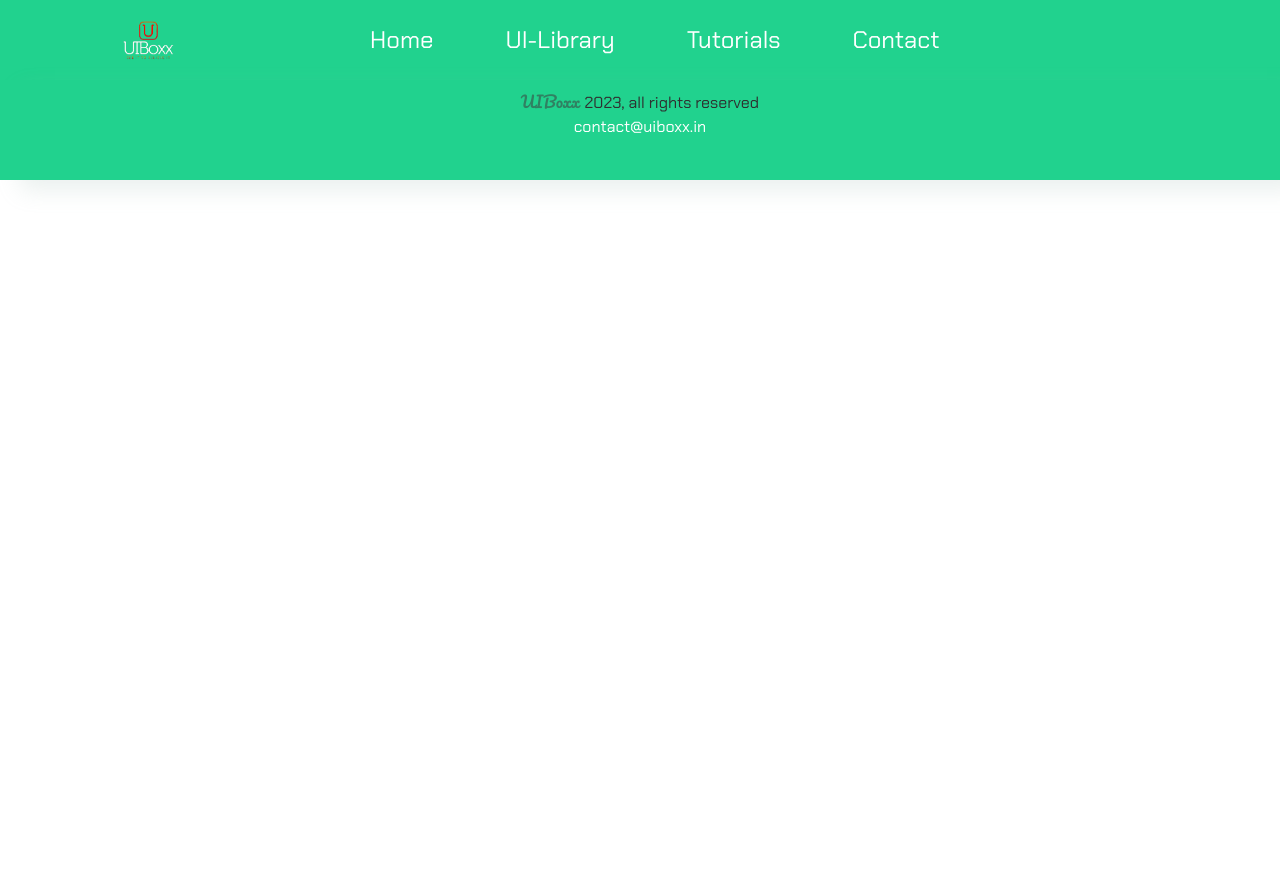
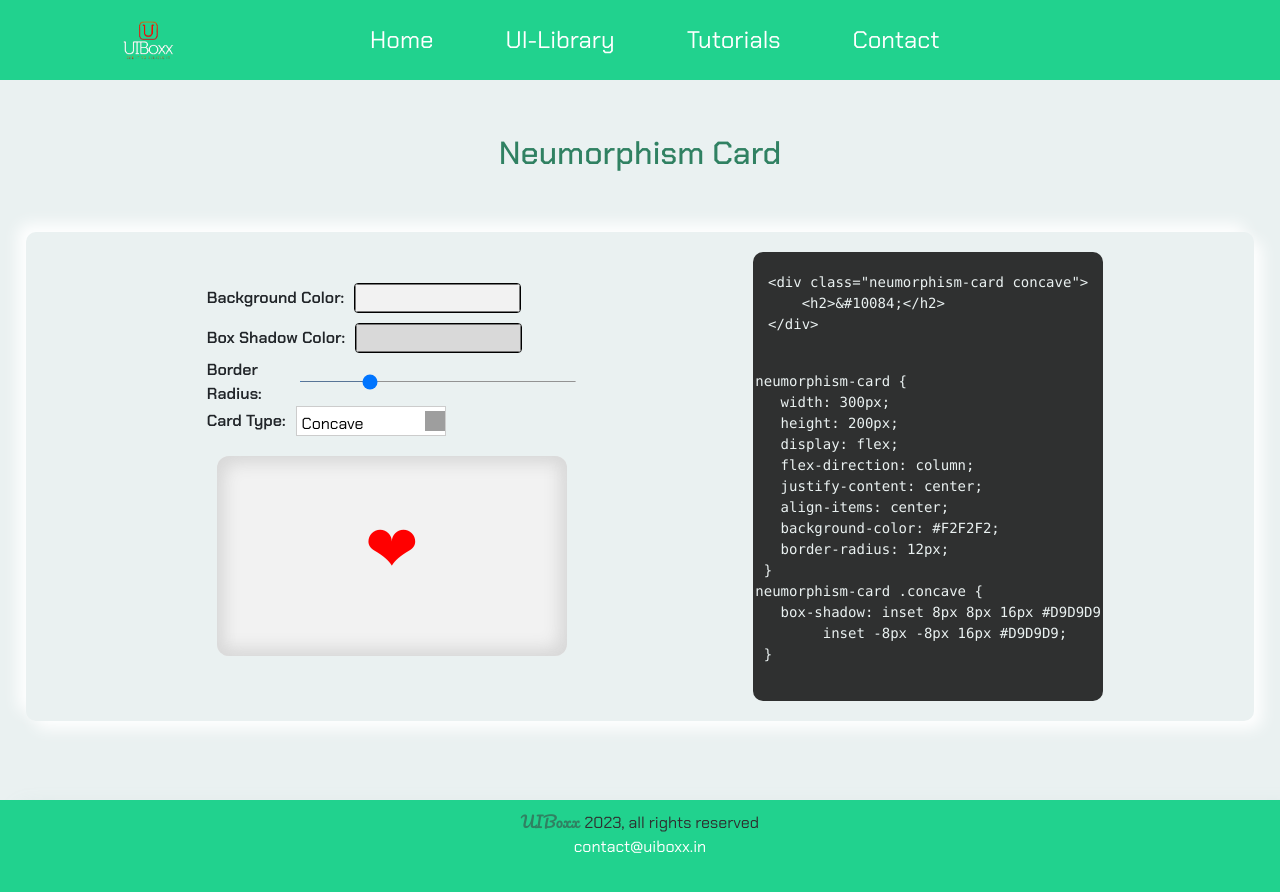
Before and after one commit to UIBoxx/site, a React (Vite) app: page /neubox in a window 1280 px wide. Shown: the top 892 px of the page. Before the commit the page ends 800 px from the top, so only its background shows below. Built offline with nearby package versions, Linux system fonts and the light colour scheme; grey boxes are pictures that could not be loaded.

Commit message:
commited

```diff
--- a/src/App.tsx
+++ b/src/App.tsx
@@ -20,6 +20,7 @@ import InputGenerator from "./tools/InputTool";
 import FlexboxGenerator from "./tools/flexBoxTool";
 import GridGenerator from './tools/gridBoxTool';
 import ToolsBanner from './components/BannerTools';
+import NeumorphismCardGenerator from "./tools/NeuCard";
 
 function App() {
   return (
@@ -106,6 +107,10 @@ function App() {
               path="/grid"
               element={<GridGenerator/>}
             />
+            <Route
+              path="/neubox"
+              element={<NeumorphismCardGenerator/>}
+            />
           </Routes>
         </body>
         <Footer />
--- a/src/CSS/tutorial.css
+++ b/src/CSS/tutorial.css
@@ -58,7 +58,7 @@
 }
 
 .banner-content-card {
-  width: 350px;
+  width: 300px;
   height: 150px;
   display: flex;
   align-items: center;
@@ -69,6 +69,8 @@
   /* box-shadow: 8px 8px 16px #d9d9d9, -8px -8px 16px #d9d9d9; */
 
 }
+
+
 
 @media only screen and (max-width: 700px) {
 
@@ -215,6 +217,9 @@
   cursor: pointer;
 }
 
+#YellowBox{
+  background-color: #dcc410;
+}
 
 .tools-banner {
   min-height: 350px;
@@ -934,10 +939,113 @@ font-weight: bold;
 }
 
 .all-news .news-card h2{
-  color: #c52525;
+  color: #ce8b0d;
 }
 
 .all-news .news-card p{
   color: var(--textColor);
   font-size: 1rem;
 }
+
+.generator-body {
+  min-height: 90vh;
+  display: flex;
+  align-items: center;
+  justify-content: center;
+  flex-wrap: wrap;
+  padding: 40px 0;
+  background-color: var(--mainColor);
+  font-family: "Chakra Petch", sans-serif;
+}
+
+h1 {
+  margin-bottom: 20px;
+}
+
+.generator-header {
+  display: flex;
+  flex-direction: column;
+  align-items: center;
+  margin-top: 40px;
+}
+
+.card-generator {
+  width: 96vw;
+  display: flex;
+  flex-direction: row;
+  flex-wrap: wrap;
+  align-items: center;
+  justify-content: space-evenly;
+}
+
+.card-properties {
+  display: flex;
+  flex-direction: column;
+  margin: 20px;
+}
+
+.card-property {
+  display: flex;
+  align-items: center;
+}
+
+.card-property label {
+  margin-right: 10px;
+}
+
+.neumorphism-card {
+  width: 350px;
+  height: 200px;
+  margin: 20px 10px;
+  display: flex;
+  flex-direction: column;
+  justify-content: center;
+  align-items: center;
+  background-color: #f2f2f2;
+  box-shadow: inset 4px 4px 10px #d9d9d9, inset -4px -4px 10px #d9d9d9;
+}
+
+.neumorphism-card h2 {
+  margin-bottom: 10px;
+  font-size: 4rem;
+  color: red;
+}
+
+
+.concave {
+  box-shadow: inset 4px 4px 10px #d9d9d9, inset -4px -4px 10px #d9d9d9;
+}
+
+.convex {
+  box-shadow: 4px 4px 10px #d9d9d9, -4px -4px 10px #d9d9d9;
+}
+
+.flat {
+  box-shadow: 8px 8px 16px #d9d9d9, -8px -8px 16px #d9d9d9;
+}
+
+.neubox-code-container {
+  display: flex;
+  justify-content: center;
+  align-items: center;
+  width: 350px;
+  background-color: var(--textColor);
+  color: var(--mainColor);
+  border-radius: 10px;
+}
+
+.neuboxcode-section {
+  display: flex;
+  justify-content: center;
+  align-items: center;
+  flex-direction: column;
+  padding: 10px;
+}
+
+pre {
+  display: flex;
+  justify-content: center;
+  align-items: center;
+  flex-wrap: wrap;
+  padding: 10px;
+}
--- a/src/components/BannerTools.tsx
+++ b/src/components/BannerTools.tsx
@@ -33,6 +33,9 @@ function ToolsBanner() {
     fetchData();
   }, []);
 
+  const AllTools = toolsData.slice().reverse();
+
+
   return (
     <div className="tools-banner">
       <div className="banner-title">
@@ -47,9 +50,9 @@ function ToolsBanner() {
             <p>please wait...</p>
           </div>
         ) : (
-          toolsData.map((tool, index) => (
+          AllTools.map((tool, index) => (
             <div className="banner-content-card" key={index}>
-              <div className="banner-title-head">
+              <div className="banner-title-head" id="YellowBox">
                 <h2>{tool.title}</h2>
                 <div className="action-area">
                   <a href={tool.link}>{tool.action}</a>
--- /dev/null
+++ b/src/tools/NeuCard.tsx
@@ -0,0 +1,186 @@
+import React, { useState } from "react";
+import { Helmet } from "react-helmet";
+import "../CSS/tutorial.css";
+
+function NeumorphismCardGenerator() {
+  const pageTitle = "Neumorphism Card Generator";
+  const pageDescription =
+    "Generate Neumorphism cards easily with this card generator tool.";
+  const pageKeywords =
+    "Neumorphism card generator, Neumorphism design, card generator, web development";
+
+  const [cardProperties, setCardProperties] = useState({
+    backgroundColor: "#F2F2F2",
+    boxShadowColor: "#D9D9D9",
+    borderRadius: "12",
+    cardForm: "concave",
+  });
+
+  const handlePropertyChange = (
+    propertyName: string,
+    propertyValue: string
+  ) => {
+    setCardProperties((prevProperties) => ({
+      ...prevProperties,
+      [propertyName]: propertyValue,
+    }));
+  };
+
+  const { backgroundColor, boxShadowColor, borderRadius, cardForm } =
+    cardProperties;
+
+  const cardStyle = {
+    backgroundColor,
+    boxShadow: getBoxShadow(cardForm, boxShadowColor),
+    borderRadius: `${borderRadius}px`,
+  };
+
+  const generateHTMLCode = () => {
+    return `<div class="neumorphism-card ${cardForm}">
+    <h2>&#10084;</h2>
+</div>`;
+  };
+
+  const generateCSSCode = () => {
+    let cssCode = `.neumorphism-card {
+    width: 300px;
+    height: 200px;
+    display: flex;
+    flex-direction: column;
+    justify-content: center;
+    align-items: center;
+    ${getInlineStyles()}
+  }\n`;
+
+    switch (cardForm) {
+      case "concave":
+        cssCode += `.neumorphism-card .concave {
+    box-shadow: ${getBoxShadow("concave", boxShadowColor)};
+  }\n`;
+        break;
+      case "convex":
+        cssCode += `.neumorphism-card .convex {
+    box-shadow: ${getBoxShadow("convex", boxShadowColor)};
+  }\n`;
+        break;
+      case "flat":
+        cssCode += `.neumorphism-card .flat {
+    box-shadow: ${getBoxShadow("flat", boxShadowColor)};
+  }\n`;
+        break;
+
+        case "inset":
+        cssCode += `.neumorphism-card .inset {
+    box-shadow: ${getBoxShadow("inset", boxShadowColor)};
+  }\n`;
+        break;
+      default:
+        break;
+    }
+
+    return cssCode;
+  };
+
+
+  function getBoxShadow(form: string, boxShadowColor: string) {
+    switch (form) {
+      case "concave":
+        return `inset 8px 8px 16px ${boxShadowColor},
+         inset -8px -8px 16px ${boxShadowColor}`;
+      case "convex":
+        return `4px 4px 10px ${boxShadowColor},
+         -4px -4px 10px ${boxShadowColor}`;
+      case "flat":
+        return `8px 8px 16px ${boxShadowColor},
+         -8px -8px 16px ${boxShadowColor};`;
+         case "inset":
+        return `inset 8px 8px 16px ${boxShadowColor},
+         -8px -8px 16px ${boxShadowColor};`;
+      default:
+        return "";
+    }
+  }
+
+  function getInlineStyles() {
+    return `background-color: ${backgroundColor};
+    border-radius: ${borderRadius}px;`;
+  }
+
+  return (
+    <div className="generator-body">
+      <Helmet>
+        <title>{pageTitle}</title>
+        <meta name="description" content={pageDescription} />
+        <meta name="keywords" content={pageKeywords} />
+      </Helmet>
+      <h1>Neumorphism Card</h1>
+      <div className="generator-header">
+        <div className="card-generator">
+          <div className="card-properties">
+            <div className="card-property">
+              <label htmlFor="background-color">Background Color:</label>
+              <input
+                type="color"
+                id="background-color"
+                value={backgroundColor}
+                onChange={(e) =>
+                  handlePropertyChange("backgroundColor", e.target.value)
+                }
+              />
+            </div>
+            <div className="card-property">
+              <label htmlFor="box-shadow-color">Box Shadow Color:</label>
+              <input
+                type="color"
+                id="box-shadow-color"
+                value={boxShadowColor}
+                onChange={(e) =>
+                  handlePropertyChange("boxShadowColor", e.target.value)
+                }
+              />
+            </div>
+            <div className="card-property">
+              <label htmlFor="border-radius">Border Radius:</label>
+              <input
+                type="range"
+                id="border-radius"
+                min="0"
+                max="50"
+                value={borderRadius}
+                onChange={(e) =>
+                  handlePropertyChange("borderRadius", e.target.value)
+                }
+              />
+            </div>
+            <div className="card-property">
+              <label htmlFor="card-form">Card Type:</label>
+              <select
+                id="card-form"
+                value={cardForm}
+                onChange={(e) =>
+                  handlePropertyChange("cardForm", e.target.value)
+                }
+              >
+                <option value="concave">Concave</option>
+                <option value="convex">Convex</option>
+                <option value="flat">Flat</option>
+                <option value="inset">Inset</option>
+              </select>
+            </div>
+          <div className={`neumorphism-card ${cardForm}`} style={cardStyle}>
+            <h2>&#10084;</h2>
+          </div>
+          </div>
+          <div className="neubox-code-container">
+            <div className="neuboxcode-section">
+              <pre>{generateHTMLCode()}</pre>
+              <pre>{generateCSSCode()}</pre>
+            </div>
+          </div>
+        </div>
+      </div>
+    </div>
+  );
+}
+
+export default NeumorphismCardGenerator;
```
